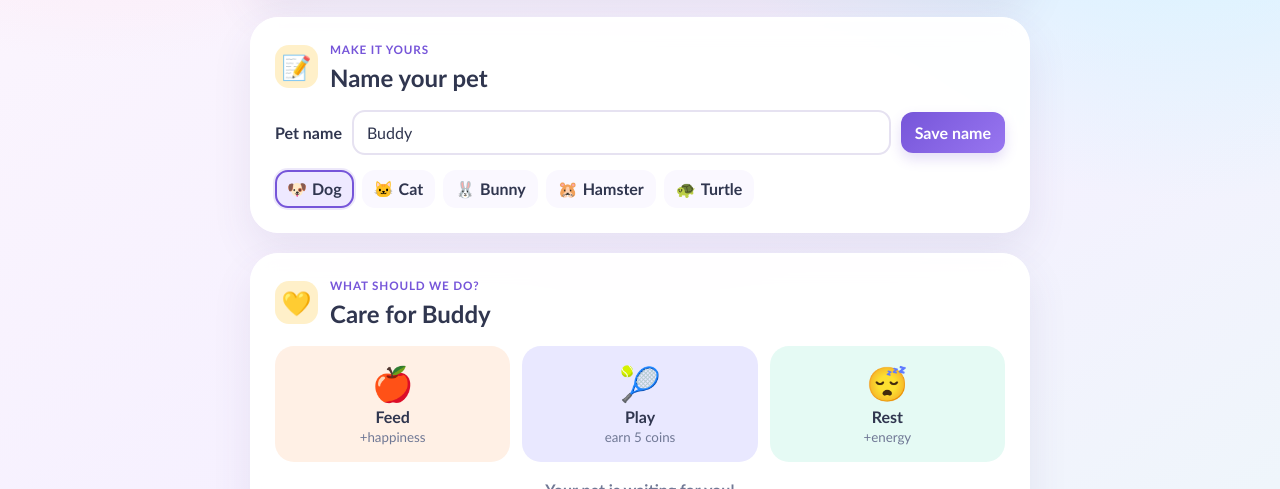
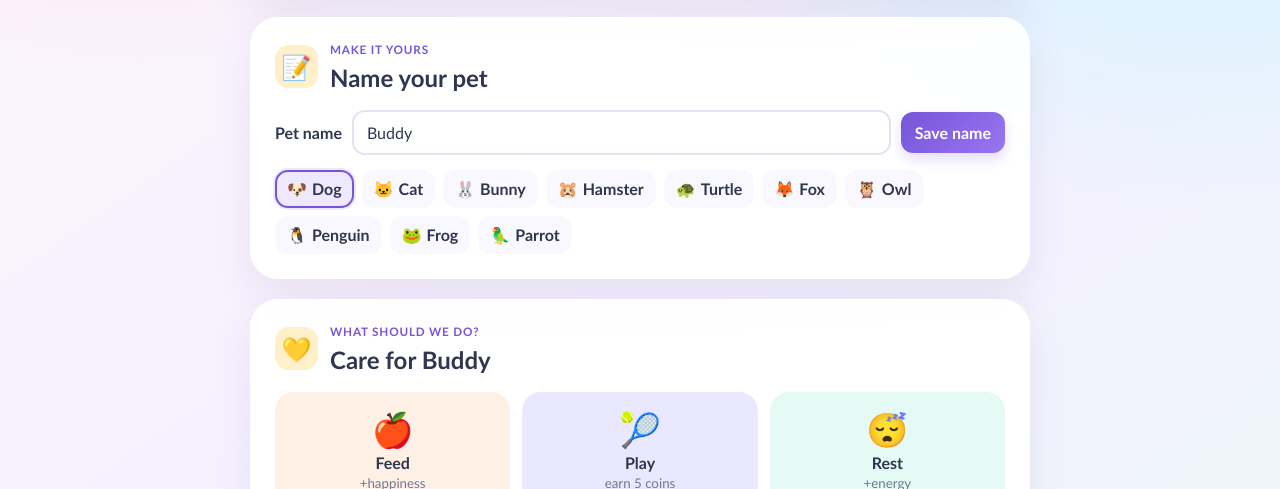
Before and after one commit to shenli32/MathSmart, a plain HTML site: page public/index.html in a window 1280 px wide. Shown: the part 611-1100 px from the top of the page. Drawn offline with Linux system fonts and the light colour scheme.

Commit message:
Add more pet choices

```diff
--- a/public/app.js
+++ b/public/app.js
@@ -4,6 +4,11 @@ const pets = {
   bunny: { emoji: "🐰", label: "Bunny" },
   hamster: { emoji: "🐹", label: "Hamster" },
   turtle: { emoji: "🐢", label: "Turtle" },
+  fox: { emoji: "🦊", label: "Fox" },
+  owl: { emoji: "🦉", label: "Owl" },
+  penguin: { emoji: "🐧", label: "Penguin" },
+  frog: { emoji: "🐸", label: "Frog" },
+  parrot: { emoji: "🦜", label: "Parrot" },
 };
 
 const game = PetPocketStorage.get();
--- a/public/index.html
+++ b/public/index.html
@@ -52,6 +52,11 @@
         <button class="pet-choice" data-pet="bunny" type="button" aria-label="Choose a bunny">🐰<span>Bunny</span></button>
         <button class="pet-choice" data-pet="hamster" type="button" aria-label="Choose a hamster">🐹<span>Hamster</span></button>
         <button class="pet-choice" data-pet="turtle" type="button" aria-label="Choose a turtle">🐢<span>Turtle</span></button>
+        <button class="pet-choice" data-pet="fox" type="button" aria-label="Choose a fox">🦊<span>Fox</span></button>
+        <button class="pet-choice" data-pet="owl" type="button" aria-label="Choose an owl">🦉<span>Owl</span></button>
+        <button class="pet-choice" data-pet="penguin" type="button" aria-label="Choose a penguin">🐧<span>Penguin</span></button>
+        <button class="pet-choice" data-pet="frog" type="button" aria-label="Choose a frog">🐸<span>Frog</span></button>
+        <button class="pet-choice" data-pet="parrot" type="button" aria-label="Choose a parrot">🦜<span>Parrot</span></button>
       </div>
     </section>
 
```
